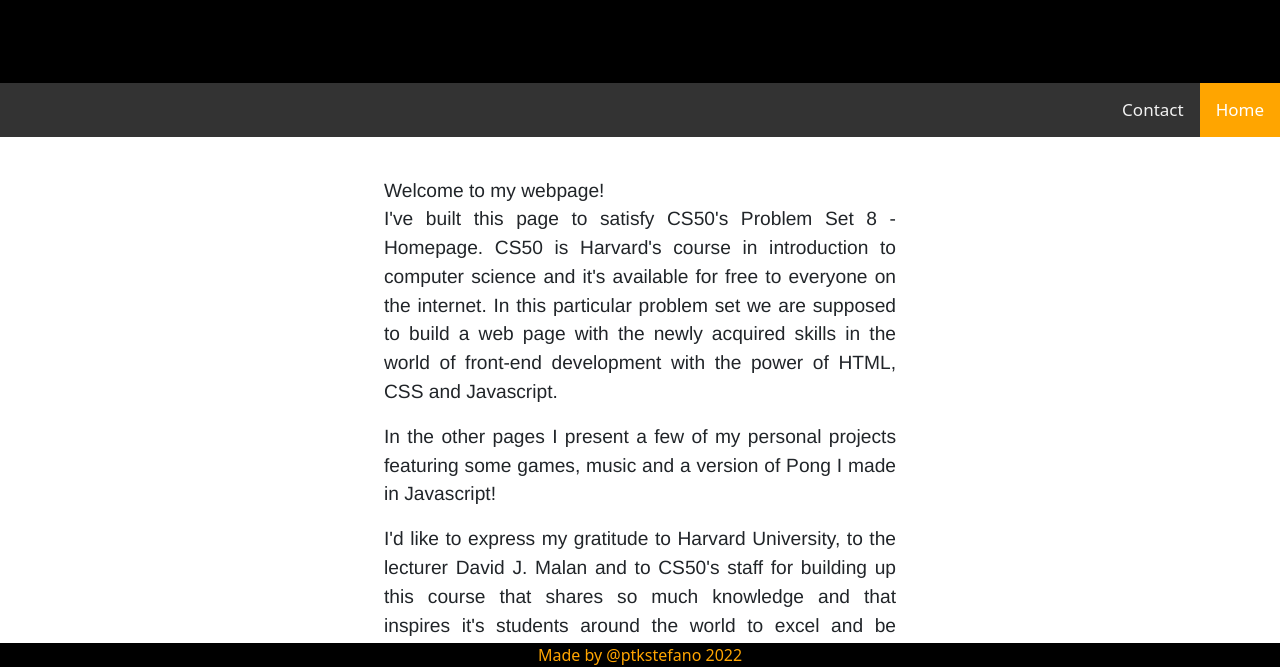
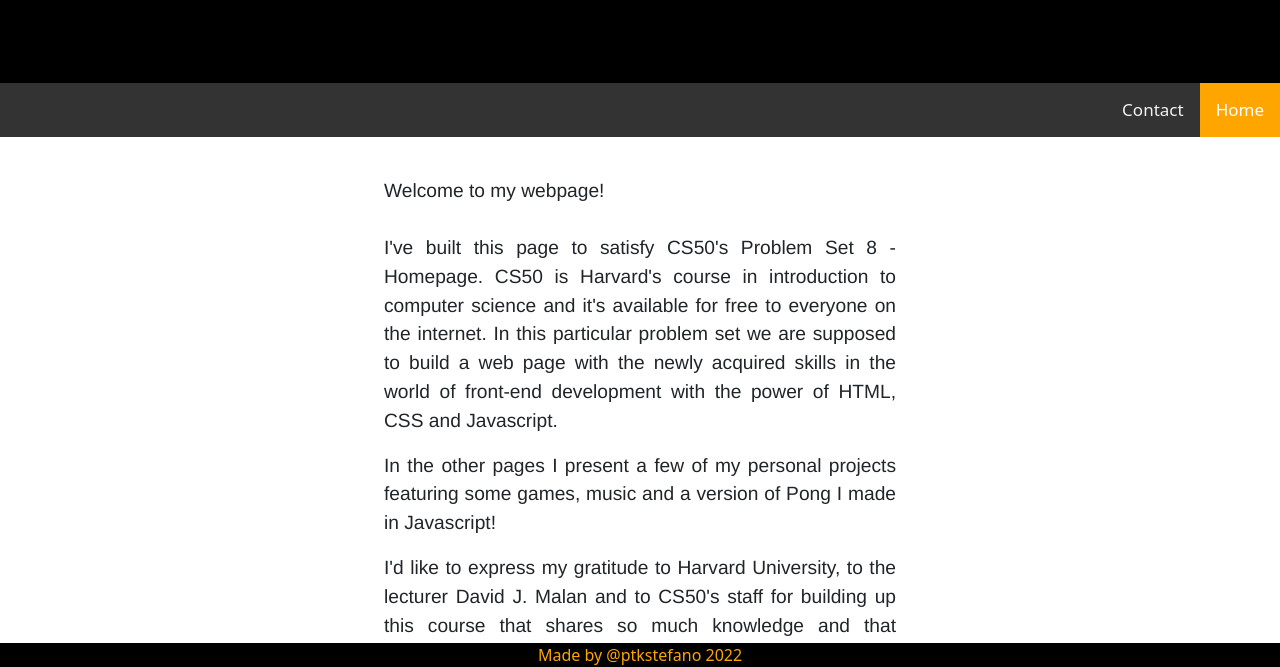
Before and after one commit to Ptkstefano/Homepagecs50, a plain HTML site: page index.html in a window 1280 px wide. Shown: the part 133-800 px from the top of the page. Drawn offline with nearby package versions, Linux system fonts and the light colour scheme.

Commit message:
Update index.html

```diff
--- a/index.html
+++ b/index.html
@@ -21,7 +21,7 @@
 
         <div class = "main">
             Welcome to my webpage!
-            <p>
+            <p><br>
 
             I've built this page to satisfy CS50's Problem Set 8 - Homepage. CS50 is Harvard's course in introduction to computer science and it's available for free to everyone on the internet.
             In this particular problem set we are supposed to build a web page with the newly acquired skills in the world of front-end development with the power of HTML, CSS and Javascript.
```
